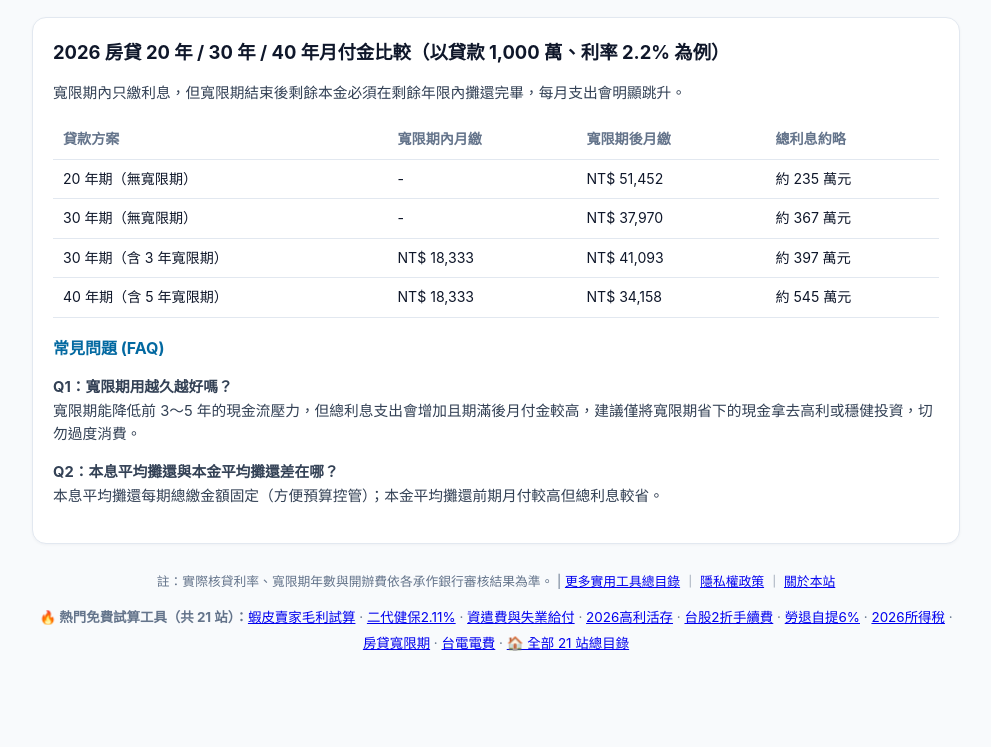
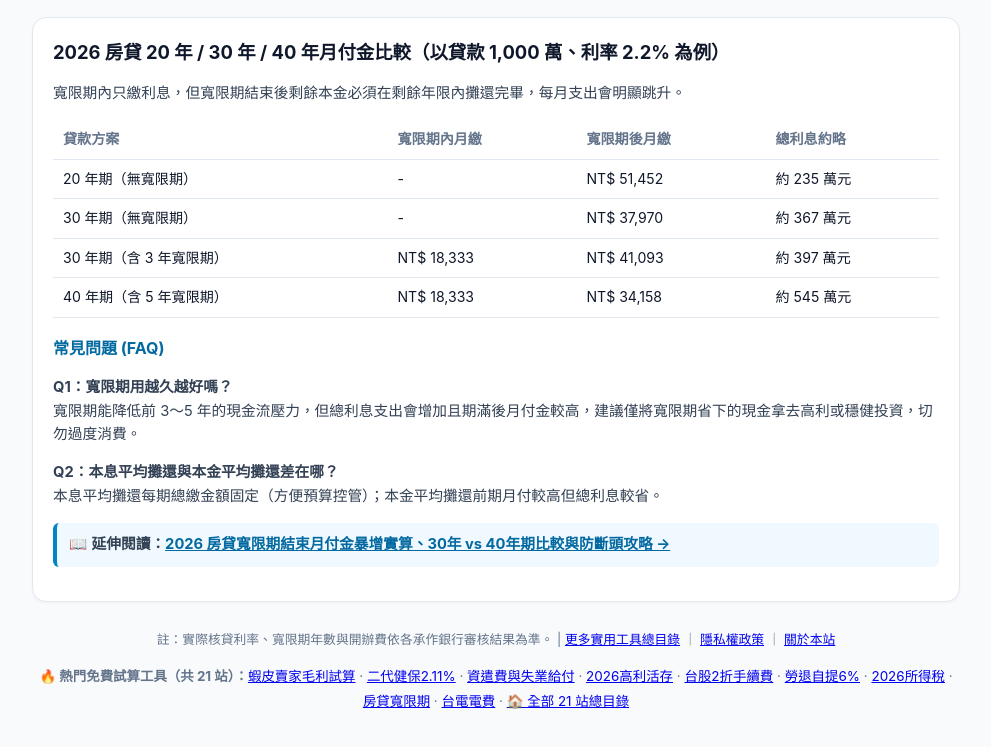
Before and after one commit to jimmycmhsieh0801-cloud/tw-mortgage-calc, a plain HTML site: page index.html in a window 1280 px wide. Shown: the part 873-1620 px from the top of the page, without its empty margins (144-1135 px from the left). Before the commit the page ends 1589 px from the top, so only its background shows below. Drawn offline with Linux system fonts and the light colour scheme.

Commit message:
feat(1200): link to 2026 mortgage grace period deep SEO guide

```diff
--- a/index.html
+++ b/index.html
@@ -186,6 +186,8 @@
       <h3>常見問題 (FAQ)</h3>
       <p><strong>Q1：寬限期用越久越好嗎？</strong><br>寬限期能降低前 3～5 年的現金流壓力，但總利息支出會增加且期滿後月付金較高，建議僅將寬限期省下的現金拿去高利或穩健投資，切勿過度消費。</p>
       <p><strong>Q2：本息平均攤還與本金平均攤還差在哪？</strong><br>本息平均攤還每期總繳金額固定（方便預算控管）；本金平均攤還前期月付較高但總利息較省。</p>
+
+      <p style="margin-top:14px;padding:10px 12px;background:#f0f9ff;border-left:4px solid #0284c7;border-radius:6px;">📖 <strong>延伸閱讀：</strong><a href="https://jimmycmhsieh0801-cloud.github.io/guide-mortgage-grace-period-40yr-2026.html" style="color:#0369a1;font-weight:700;">2026 房貸寬限期結束月付金暴增實算、30年 vs 40年期比較與防斷頭攻略 →</a></p>
     </article>
 
     <footer>
```
